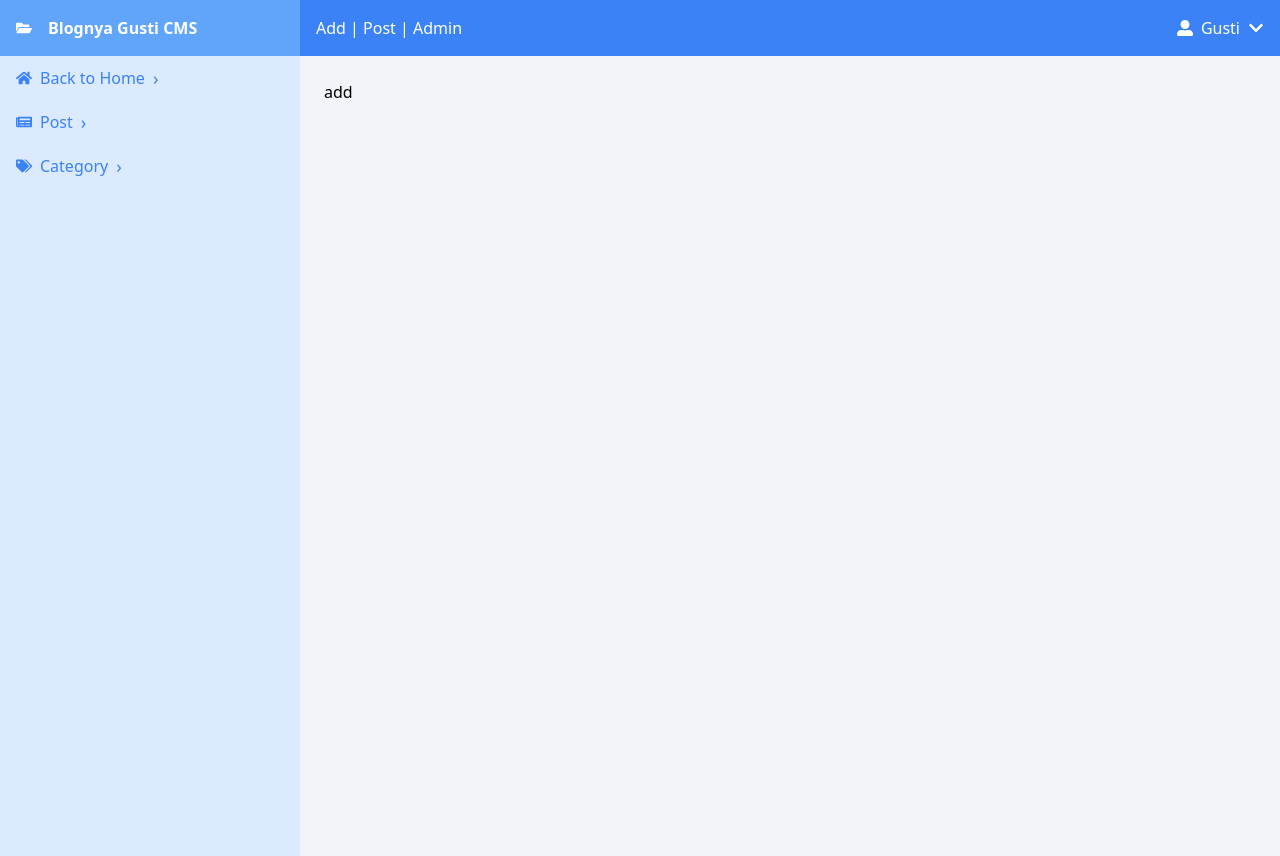
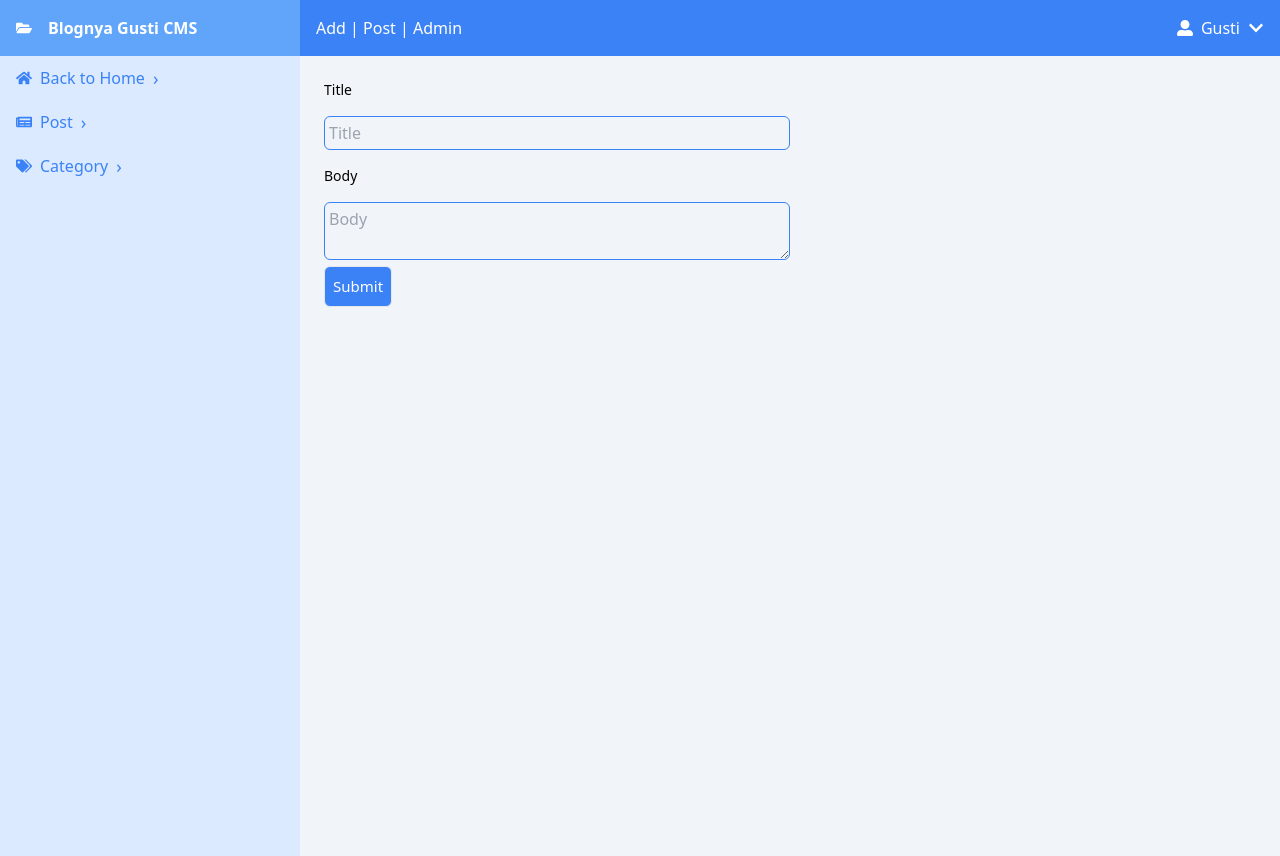
Before and after one commit to Gustinurislam/SimpleBlog, a Next.js app: page /admin/post/add in a window 1280 px wide. Built offline with nearby package versions, Linux system fonts and the light colour scheme.

Commit message:
update form post

```diff
--- /dev/null
+++ b/components/admin/TextArea.tsx
@@ -0,0 +1,25 @@
+type TextAreaPropType = {
+  label: string;
+  value: string;
+  onChange: (e: React.ChangeEvent<HTMLTextAreaElement>) => void;
+};
+
+const TextArea = ({ label, value, onChange }: TextAreaPropType) => {
+  return (
+    <div>
+      <label htmlFor={label} className="block text-sm mb-4">
+        {label}
+      </label>
+
+      <textarea
+        id={label}
+        placeholder={label}
+        className="bg-transparent p-1 border w-1/2 border-blue-500 rounded-md focus:outline-none"
+        value={value}
+        onChange={onChange}
+      />
+    </div>
+  );
+};
+
+export default TextArea;
--- /dev/null
+++ b/components/admin/TextField.tsx
@@ -0,0 +1,26 @@
+type TextFieldPropType = {
+  label: string;
+  value: string;
+  onChange: (e: React.ChangeEvent<HTMLInputElement>) => void;
+};
+
+const TextField = ({ label, value, onChange }: TextFieldPropType) => {
+  return (
+    <div className="mb-4">
+      <label htmlFor={label} className="block text-sm mb-4">
+        {label}
+      </label>
+
+      <input
+        id={label}
+        type="text"
+        placeholder={label}
+        className="bg-transparent p-1 border w-1/2 border-blue-500 rounded-md"
+        value={value}
+        onChange={onChange}
+      />
+    </div>
+  );
+};
+
+export default TextField;
--- a/components/admin/crud/Header.tsx
+++ b/components/admin/crud/Header.tsx
@@ -1,26 +1,31 @@
 import Link from 'next/link';
+import { useRouter } from 'next/router';
 import React from 'react';
 import { FaPlus, FaSearch } from 'react-icons/fa';
 
-type HeaderPropType = {
-  addBtnUrl: string;
-};
+const Header = () => {
+  const { asPath } = useRouter();
+  const addBtnUrl = asPath + '/add';
 
-const Header = ({ addBtnUrl }: HeaderPropType) => {
   return (
     <div className="box-between">
       {/* add btn  */}
       <Link href={addBtnUrl}>
-        <button className="btn-post box-equal gap-x-1"><FaPlus/> Add New</button>
+        <button className="btn-post box-equal gap-x-1">
+          <FaPlus /> Add New
+        </button>
       </Link>
       {/* seacrh bar  */}
-      <div className='box-equal gap-x-2'>
+      <div className="box-equal gap-x-2">
         <input
           type="text"
           placeholder="Search"
           className="p-[7px] border rounded-md bg-transparent border-blue-500"
         />
-        <button className="btn-post box-equal gap-x-1"><FaSearch/>Search</button>
+        <button className="btn-post box-equal gap-x-1">
+          <FaSearch />
+          Search
+        </button>
       </div>
     </div>
   );
--- a/pages/admin/post/add.tsx
+++ b/pages/admin/post/add.tsx
@@ -1,7 +1,32 @@
+import TextArea from 'components/admin/TextArea';
+import TextField from 'components/admin/TextField';
 import { NextPage } from 'next';
+import { useState } from 'react';
 
 const AdminAddPost: NextPage = () => {
-  return <div>add</div>;
+  const [title, setTitle] = useState('');
+  const [body, setBody] = useState('');
+
+  const changeTitle = (e: React.ChangeEvent<HTMLInputElement>) => {
+    setTitle(e.target.value);
+  };
+
+  const changeBody = (e: React.ChangeEvent<HTMLTextAreaElement>) => {
+    setBody(e.target.value);
+  };
+
+  const submit = (e: React.FormEvent<HTMLFormElement>) => {
+    e.preventDefault();
+  };
+
+  return (
+    <form onClick={submit}>
+      {title} {body}
+      <TextField label="Title" value={title} onChange={changeTitle} />
+      <TextArea label="Body" value={body} onChange={changeBody} />
+      <button className="btn-post">Submit</button>
+    </form>
+  );
 };
 
 export default AdminAddPost;
--- a/pages/admin/post/index.tsx
+++ b/pages/admin/post/index.tsx
@@ -18,7 +18,7 @@ const AdminPost: NextPage = () => {
 
   return (
     <>
-      <Header addBtnUrl={'/admin/post/add'} />
+      <Header/>
 
       {/* tbl */}
       <div className="grid grid-cols-3 border-y py-4 text-sm mt-8 font-bold text-blue-500">
```
